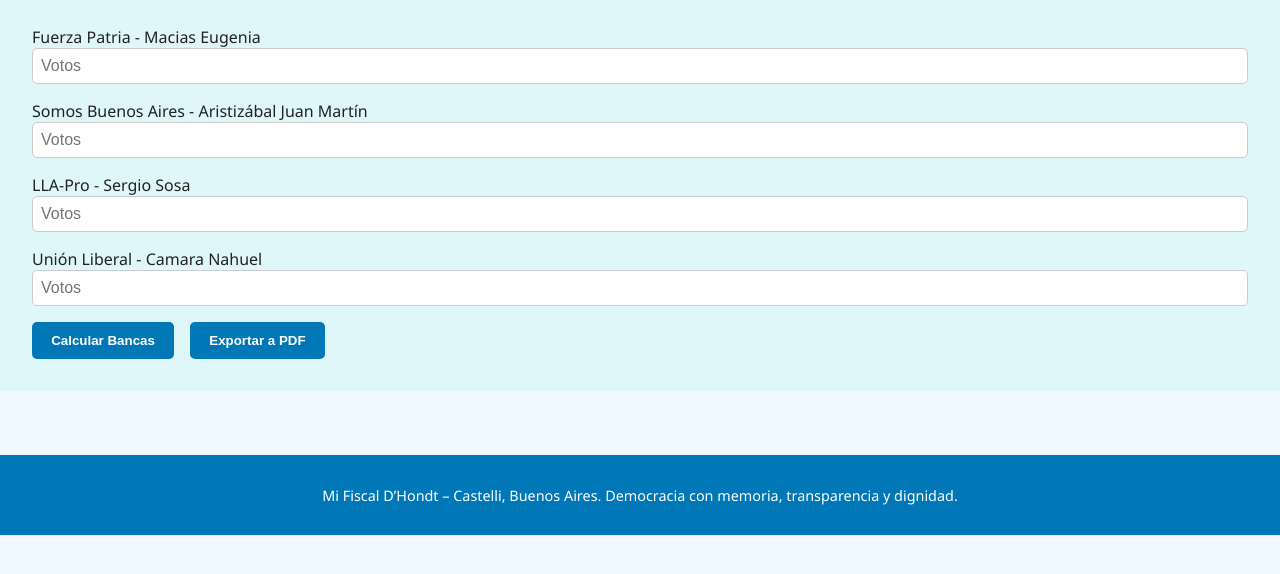
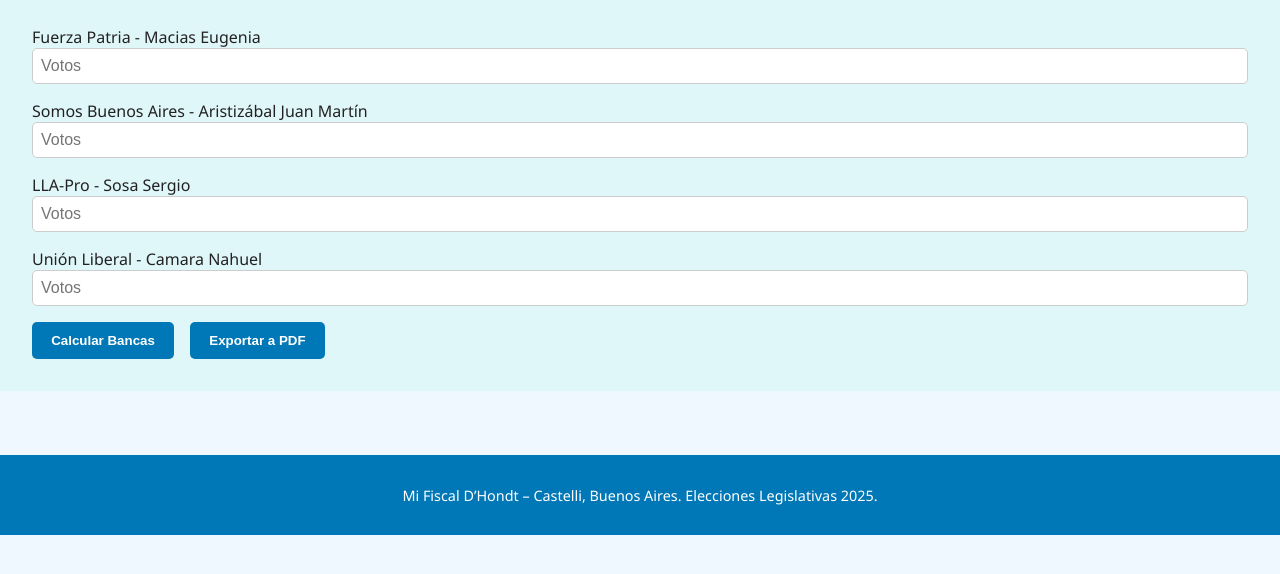
Before and after one commit to MASEDA78/mi-fiscal-dhondt, a plain HTML site: page index.html in a window 1280 px wide. Shown: the part 88-662 px from the top of the page. Drawn offline with nearby package versions, Linux system fonts and the light colour scheme.

Commit message:
Update index.html

```diff
--- a/index.html
+++ b/index.html
@@ -3,7 +3,7 @@
 <head>
   <meta charset="UTF-8" />
   <meta name="viewport" content="width=device-width, initial-scale=1.0" />
-  <title>Mi Fiscal D’Hondt</title>
+  <title>Mi Fiscal Calculo D’Hondt</title>
   <link rel="stylesheet" href="styles.css" />
   <script src="https://cdnjs.cloudflare.com/ajax/libs/jspdf/2.5.1/jspdf.umd.min.js"></script>
 </head>
@@ -24,7 +24,7 @@
         <input type="number" placeholder="Votos" min="0" />
       </div>
       <div class="candidate" data-party="LLA-Pro" data-name="Sergio Sosa" data-img="https://raw.githubusercontent.com/MASEDA78/mi-fiscal-dhondt/main/sosa-Sergio.jpg">
-        <label>LLA-Pro - Sergio Sosa</label>
+        <label>LLA-Pro - Sosa Sergio</label>
         <input type="number" placeholder="Votos" min="0" />
       </div>
       <div class="candidate" data-party="Unión Liberal" data-name="Camara Nahuel" data-img="https://raw.githubusercontent.com/MASEDA78/mi-fiscal-dhondt/main/Camara%20Nahuel.jpg">
@@ -41,7 +41,7 @@
   </main>
 
   <footer>
-    <p>Mi Fiscal D’Hondt – Castelli, Buenos Aires. Democracia con memoria, transparencia y dignidad.</p>
+    <p>Mi Fiscal D’Hondt – Castelli, Buenos Aires. Elecciones Legislativas 2025.</p>
   </footer>
 
   <script src="script.js"></script>
```
